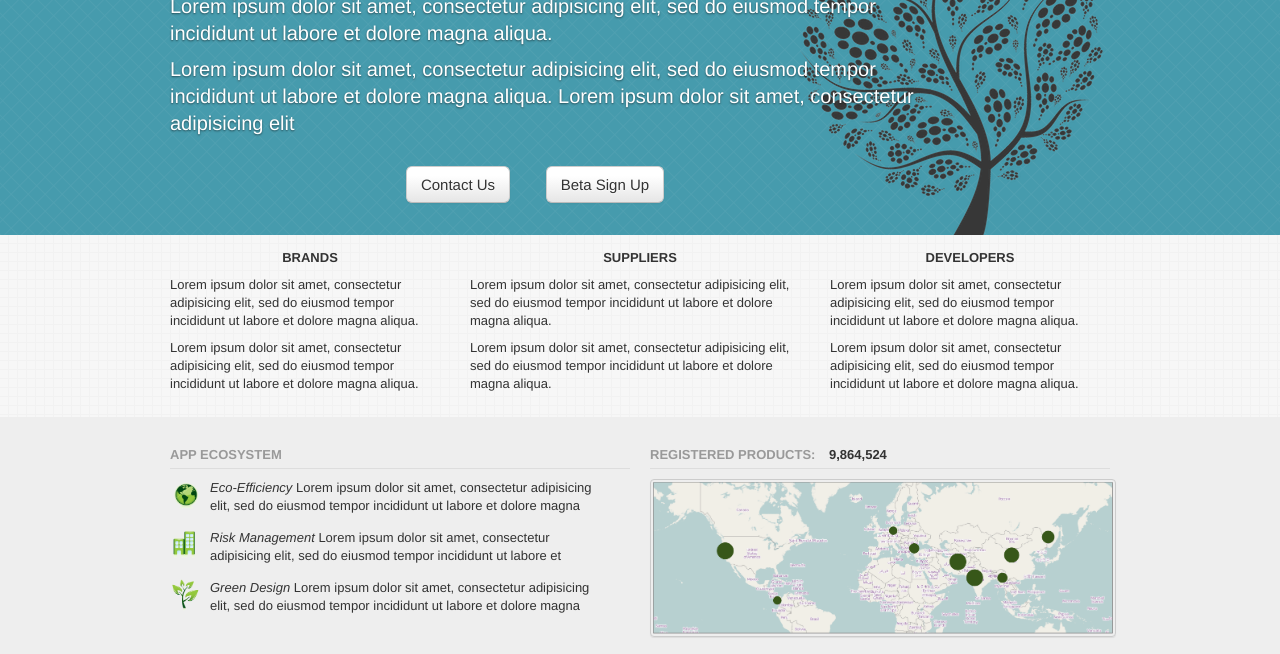
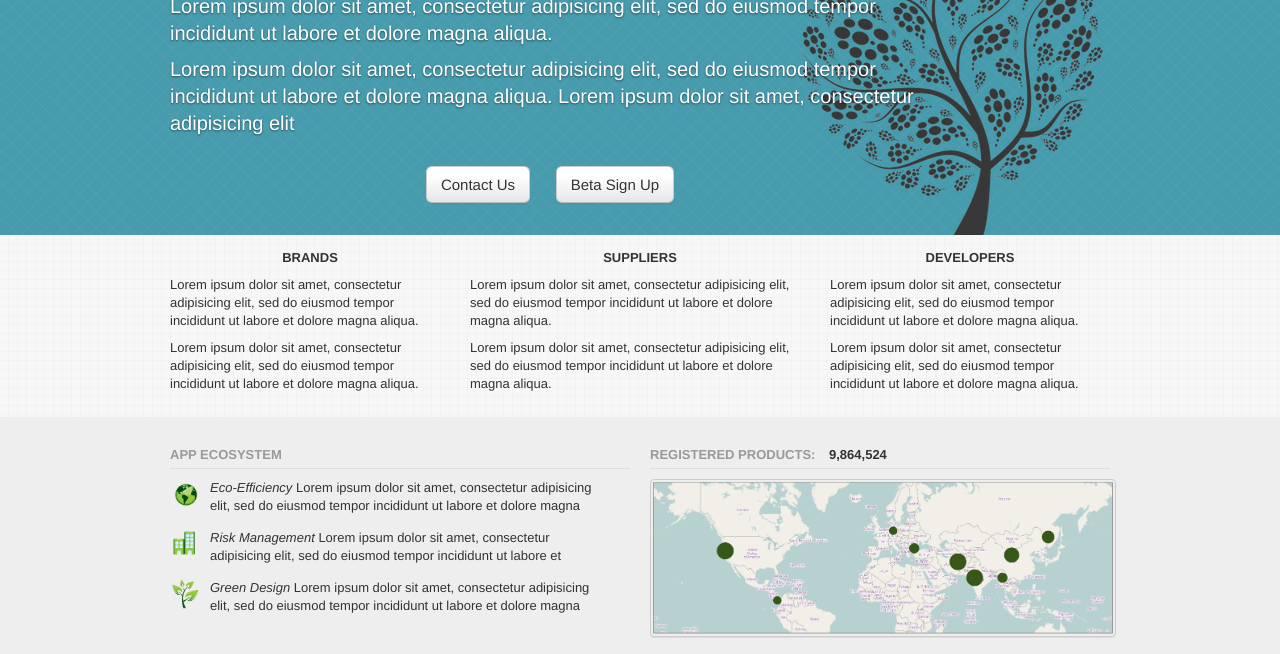
Before and after one commit to chalaschek/ODR-Site, a website: page views/layouts/default.html in a window 1280 px wide. Shown: the part 155-809 px from the top of the page. Drawn offline with Linux system fonts and the light colour scheme; files that its build step writes are made by us from their sources.

Commit message:
Slight formatting update

```diff
--- a/views/layouts/default.html
+++ b/views/layouts/default.html
@@ -65,7 +65,7 @@
                     <span class="lead">Lorem ipsum dolor sit amet, consectetur adipisicing elit, sed do eiusmod tempor incididunt ut labore et dolore magna aliqua.</p>
                     <span class="lead">Lorem ipsum dolor sit amet, consectetur adipisicing elit, sed do eiusmod tempor incididunt ut labore et dolore magna aliqua. Lorem ipsum dolor sit amet, consectetur adipisicing elit</p>
                     <div style="text-align: center; padding-top: 20px">
-                        <a href="mailto:info@opendataregistry.com" class="btn large" style="position: relative; left: -30px">Contact Us</a>
+                        <a href="mailto:info@opendataregistry.com" class="btn large" style="position: relative; margin-right:20px">Contact Us</a>
                         <a href="#" class="btn large">Beta Sign Up</a>
                     </div>
                 </div>
```
